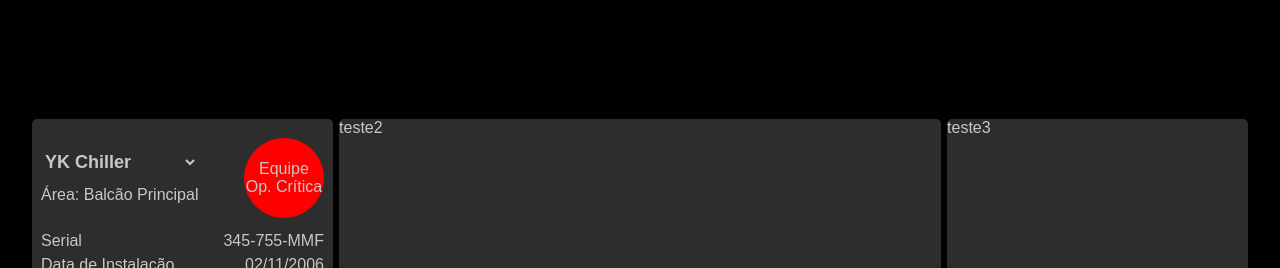
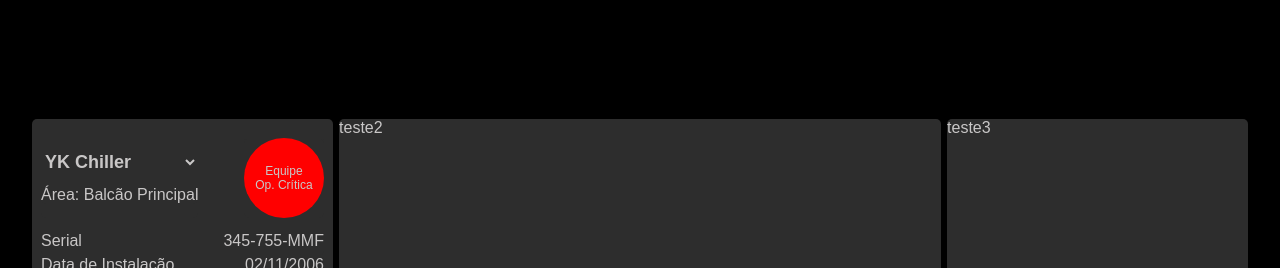
Before and after one commit to simonelopess/components-engie, a React (Create React App) app: page / in a window 1280 px wide. Shown: the top 268 px of the page. Built offline with nearby package versions, Linux system fonts and the light colour scheme.

Commit message:
Formatação do status do  elemento

```diff
--- a/src/components/Header/index.css
+++ b/src/components/Header/index.css
@@ -19,10 +19,12 @@ header{
     font-weight: bold;
 }
 
-.logo{
+.status{
     display: flex;
     background: red;
     border-radius: 50%;
+    padding: 10px;
+    font-size: 0.75em;
     width: 80px;
     height: 80px;
     text-align: center;
--- a/src/components/Header/index.js
+++ b/src/components/Header/index.js
@@ -1,6 +1,8 @@
 import React from 'react';
+import data from '../../lib/util';
 
 import './index.css';
+
 
 function Header(){
     return (
@@ -16,7 +18,7 @@ function Header(){
                     </div>
                 </div>
                 <div>
-                    <p className="logo">Equipe Op. Crítica</p>
+                    <p className="status">Equipe Op. Crítica</p>
                 </div>
             </header>
             <div className="info">
@@ -39,7 +41,7 @@ function Header(){
             </div>
             <div className="operatingTime">
                 <p>Funcionamento Total Até Última Manutenção</p>
-                <div className="total-operatingTime">1306 horas </div>
+                <div className="total-operatingTime">1306 h </div>
             </div>
         </>
     )
--- /dev/null
+++ b/src/lib/util.js
@@ -0,0 +1,23 @@
+module.exports = {
+    date(timestamp){
+        const date = new Date(timestamp)
+
+
+        const year = date.getUTCFullYear()
+
+
+        const month = `0${date.getUTCMonth() +1}`.slice(-2)
+
+
+        const day = `0${date.getUTCDate()}`.slice(-2)
+
+       return {
+           day,
+           month,
+           year,
+           iso:(`${year}-${month}-${day}`),
+           birthDay: `${day}/${month}`,
+           format: `${day}/${month}/${year}`
+        }
+    }
+}
```
